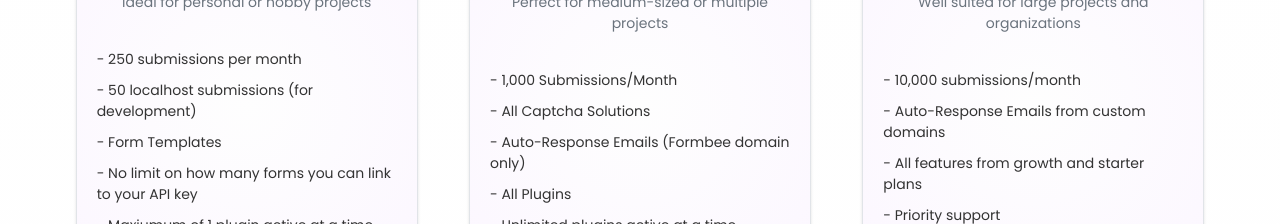
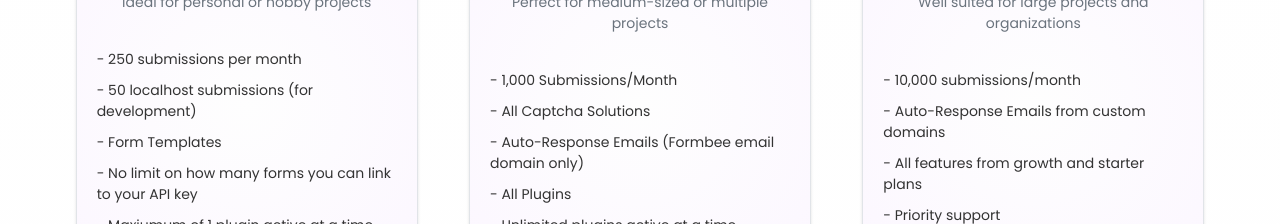
Before and after one commit to FormBee/FormBee, an Angular app in the folder client/FormBee/: page /home in a window 1280 px wide. Shown: the part 3820-4044 px from the top of the page. Built offline with nearby package versions, Linux system fonts and the light colour scheme.

Commit message:
Connected button from pricing to the login screen.

```diff
--- a/client/FormBee/src/app/app.routes.ts
+++ b/client/FormBee/src/app/app.routes.ts
@@ -15,5 +15,5 @@ export const routes: Routes = [
     { path: 'privacy-policy', component: PrivacyPolicyComponent },
     { path: 'terms-of-service', component: TermsOfServiceComponent },
     { path: 'cookies-policy', component: CookiePolicyComponent },
-    { path: '**', redirectTo: '/home', pathMatch: 'full' },
+    { path: '**', redirectTo: '/home'},
 ];
--- a/client/FormBee/src/app/auth.guard.ts
+++ b/client/FormBee/src/app/auth.guard.ts
@@ -27,7 +27,6 @@ export class AuthGuard implements CanActivate {
           this.router.navigate(['/login']);
           return false;
         } else {
-          // For other response statuses, you may want to add additional handling
           return false;
         }
       })
--- a/client/FormBee/src/app/landing-footer/landing-footer.component.ts
+++ b/client/FormBee/src/app/landing-footer/landing-footer.component.ts
@@ -21,7 +21,6 @@ export class LandingFooterComponent {
   }
   openCookies() {
     this.router.navigate(['/cookies-policy']);
-    window.scrollTo(0, 0);
   }
   openContact() {
     this.router.navigate(['/contact']);
--- a/client/FormBee/src/app/landing-pricing/landing-pricing.component.html
+++ b/client/FormBee/src/app/landing-pricing/landing-pricing.component.html
@@ -16,7 +16,7 @@
                 <li>- No CC required</li>
             </ul>
             <div class="price-action">
-                <button>Start for Free</button>
+                <button (click)="openLogin()">Start for Free</button>
             </div>
         </div>
 
@@ -27,7 +27,7 @@
             <ul class="price-features">
                 <li>- 1,000 Submissions/Month</li>
                 <li>- All Captcha Solutions</li>
-                <li>- Auto-Response Emails (Formbee domain only)</li>
+                <li>- Auto-Response Emails (Formbee email domain only)</li>
                 <li>- All Plugins</li>
                 <li>- Unlimited plugins active at a time</li>
             </ul>
@@ -45,7 +45,6 @@
                 <li>- Auto-Response Emails from custom domains</li>
                 <li>- All features from growth and starter plans</li>
                 <li>- Priority support</li>
-
                 <li></li>
             </ul>
             <div class="price-action">
--- a/client/FormBee/src/app/landing-pricing/landing-pricing.component.ts
+++ b/client/FormBee/src/app/landing-pricing/landing-pricing.component.ts
@@ -13,4 +13,8 @@ export class LandingPricingComponent {
     this.router.navigate(['/contact']);
     window.scrollTo(0, 0);
   }
+
+  openLogin() {
+    this.router.navigate(['/login']);
+  }
 }
```
